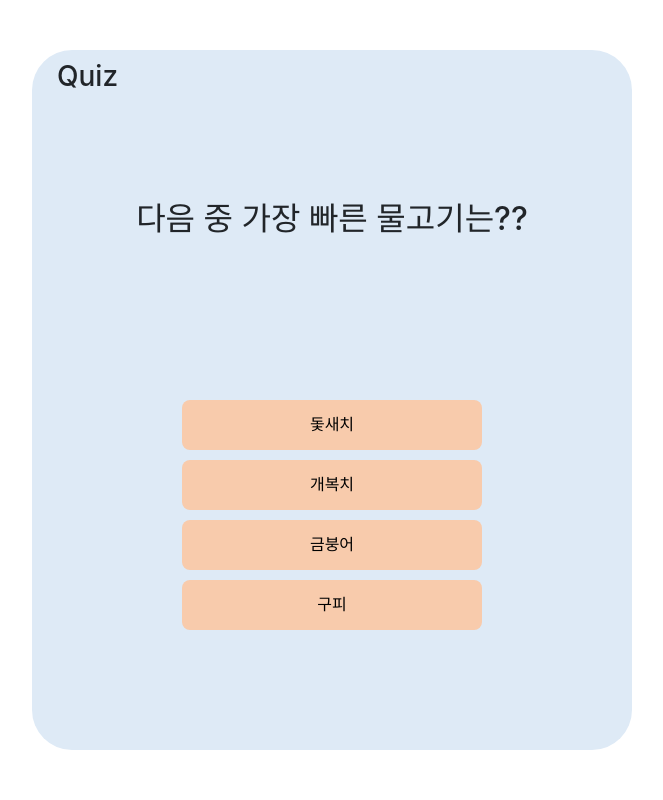
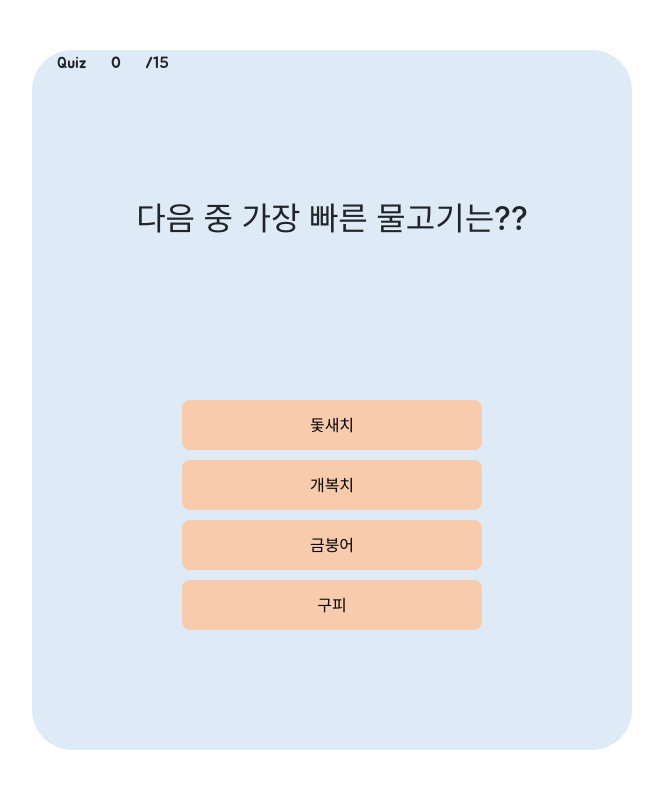
Before and after one commit to code-ggumst/code_ggumst, a Flask app: page /start in a window 1280 px wide. Shown: the whole page, without its empty margins (308-971 px from the left). Run offline with Flask 2, Linux system fonts and the light colour scheme; some libraries are stand-ins or nearby versions.

Commit message:
두번째 페이지는 start.html입니다.

```diff
--- a/static/style.css
+++ b/static/style.css
@@ -1,6 +1,6 @@
 /* 두번째 페이지 */
 
-/* main layout */
+    /* main layout */
     .container{
         background-color: rgb(222, 234, 246);
         width: 600px;
@@ -12,8 +12,9 @@
         border-radius: 40px;
     }
     /* 퀴즈 헤드라인 */
-    .quiz{
+    .head{
         margin: 10px;
+        font-family: 'Jua', sans-serif;
     }
     /* 문제와 답 layout*/
     .main_page{
@@ -46,5 +47,5 @@
         margin: 0px 0px 10px 0px;
         width:  300px;
         height: 50px;
-        font-family: 'Jua', sans-serif;
+        /*font-family: 'Jua', sans-serif;*/
     }
--- a/templates/start.html
+++ b/templates/start.html
@@ -29,8 +29,20 @@
     <link rel="preconnect" href="https://fonts.gstatic.com" crossorigin>
     <link href="https://fonts.googleapis.com/css2?family=Jua&display=swap" rel="stylesheet">
 
+    <script>
+        function count(){
+            let count=0;
+            count=count+1;
+            document.querySelector("#result").innerText=count;
+        }
+    </script>
+
+
+
 
 </head>
+
+
 
 
 
@@ -42,7 +54,9 @@
 
         <!--퀴즈 헤드라인-->
         <div class="quiz_head">
-            <h3 class="quiz">Quiz</h3>
+           <span class="head">Quiz</span>
+            <span class="head" id="result">0</span>
+            <span class="head">/15</span>
         </div>
 
     <!--main_page-->
@@ -55,14 +69,11 @@
 
         <!--정답-->
          <div class="quiz_button">
-             <div><button type="button" class="q">돛새치</button></div>
-             <div><button type="button" class="q">개복치</button></div>
-             <div><button type="button" class="q">금붕어</button></div>
-             <div><button type="button" class="q">구피</button></div>
+             <div><button onclick="count()" type="button" class="q">돛새치</button></div>
+             <div><button onclick="count()" type="button" class="q">개복치</button></div>
+             <div><button onclick="count()" type="button" class="q">금붕어</button></div>
+             <div><button onclick="count()" type="button" class="q">구피</button></div>
          </div>
-
-
-
 
     </div>
 
```
